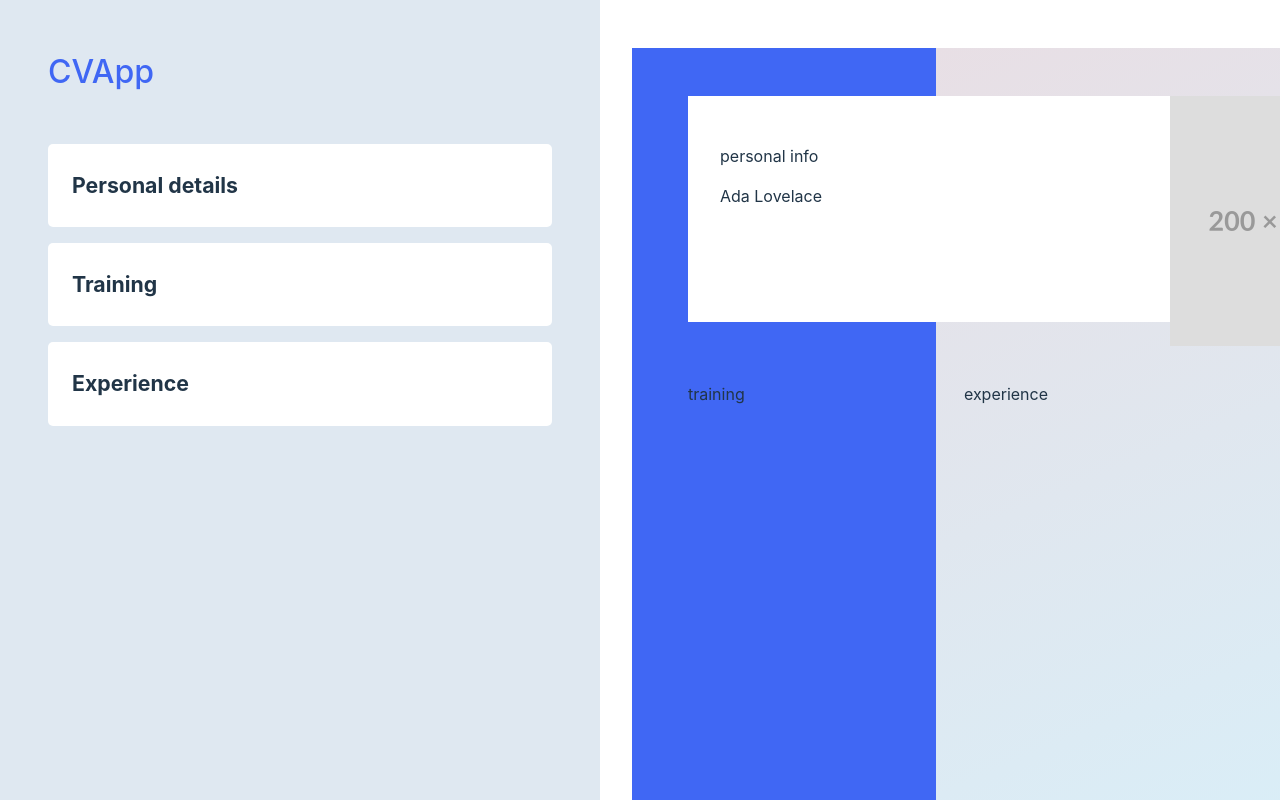
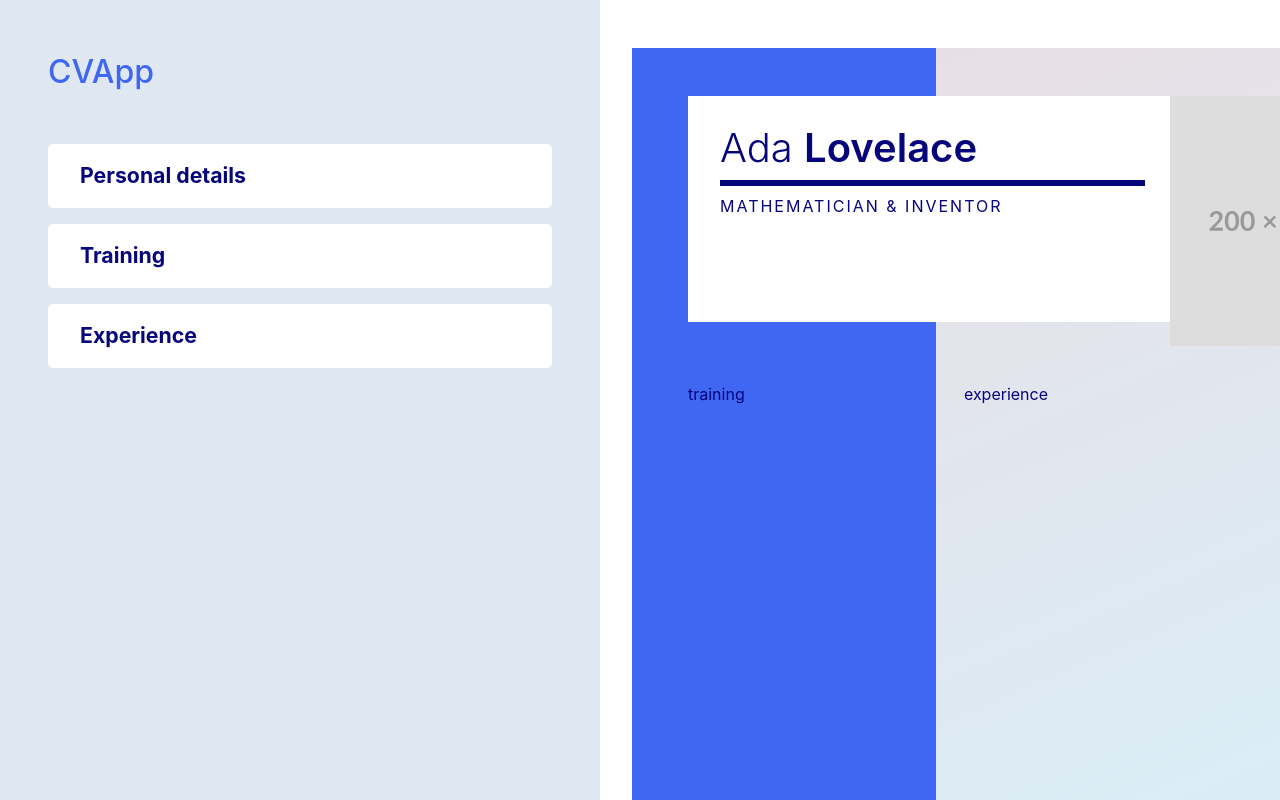
Before and after one commit to PurpleHold/cv-app, a React (Vite) app: page / in a window 1280 px wide. Shown: the top 800 px of the page. Built offline with nearby package versions, Linux system fonts and the light colour scheme; some icons are missing.

Commit message:
Use state to preview personal details info on cv-output, style form

```diff
--- a/src/App.css
+++ b/src/App.css
@@ -1,4 +1,6 @@
 #root {
+  --main-text-color: #07057c;
+
   margin: 0 auto;
   display: grid;
   grid-template-areas: 'head output'
@@ -8,6 +10,7 @@
   min-height: 100vh;
   gap: 0 2rem;
   overflow: hidden;
+  color: var(--main-text-color);
 }
 
 
@@ -43,7 +46,7 @@ header {
 }
 .card {
   background: #fff;
-  padding: 0.5rem 1.5rem;
+  padding: 1rem 2rem;
   border-radius: 5px;
 }
 .card button i {
@@ -55,14 +58,25 @@ header {
 }
 .card-header h2 {
   font-size: 1.33rem;
+  margin: 0;
 }
 .card-header button, .card-header button:focus {
   background: none;
   border: none;
   outline: none;
+  padding: 0;
 }
-.card-content {
+/*.card-content {
   padding: 1rem 0;
+}*/
+.card form {
+  display: flex;
+  gap: 1rem;
+  flex-wrap: wrap;
+}
+.card form input {
+  padding: 0.33rem 0.75rem;
+  display: block;
 }
 
 
@@ -95,6 +109,22 @@ header {
   margin: 3rem 3.5rem 1.5rem 3.5rem;
   padding: 2rem;
 }
+.fullname {
+  font-size: 2.5rem;
+  font-weight: 300;
+  border-bottom: 5pt solid var(--main-text-color);
+  max-width: 425px;
+  line-height: 2.5rem;
+  padding-bottom: 0.75rem;
+}
+.fullname .last {
+  font-weight: 600;
+}
+.occupation {
+  text-transform: uppercase;
+  padding-top: 0.5rem;
+  letter-spacing: 2px;
+}
 .cv-pic {
   z-index: 99;
   grid-area: 1 / 3 / 2 / 4;
--- a/src/App.jsx
+++ b/src/App.jsx
@@ -10,12 +10,18 @@ import CVExperience from "./components/cv-experience"
 import placeHolder from './assets/placeholder.png'
 
 function App() {
-  const [name, setName] = useState('Ada Lovelace');
+  const [firstName, setFirstName] = useState('Ada');
+  const [lastName, setLastName] = useState('Lovelace');
+  const [occupation, setOccupation] = useState('Mathematician & Inventor');
+
 
   return (
     <>
       <div className="edit-ui">
-            <PersonInfo name={name} />
+            <PersonInfo
+            firstName={firstName} setFirstName={setFirstName}
+            lastName={lastName} setLastName={setLastName}
+            occupation={occupation} setOccupation={setOccupation}/>
             <Training />
             <Exp />
       </div>
@@ -23,7 +29,7 @@ function App() {
       <div className="doc-container">
             <div className="paper">
                 <div className="output">
-                    <CVPersInfo name={name} />
+                    <CVPersInfo firstName={firstName} lastName={lastName} occupation={occupation} />
                     <div className="cv-pic">
                         <img src={placeHolder} alt="profile picture dimensions, 250 height 200 width pixels" />
                     </div>
--- a/src/components/cv-personal-info.jsx
+++ b/src/components/cv-personal-info.jsx
@@ -1,9 +1,9 @@
-function CVPersInfo({name}) {
+function CVPersInfo({firstName, lastName, occupation}) {
 
     return (
         <div className="cv-pers">
-            <p>personal info</p>
-            <p>{name}</p>
+            <div className="fullname">{firstName} <span className="last">{lastName}</span></div>
+            <div className="occupation">{occupation}</div>
         </div>
     )
 }
--- a/src/components/personal-info.jsx
+++ b/src/components/personal-info.jsx
@@ -1,16 +1,25 @@
 import Card from "./card"
 
-function PersonInfo({name}) {
+function PersonInfo({
+    firstName, setFirstName,
+    lastName, setLastName, occupation, setOccupation}) {
+
     return (
         <Card
         title='Personal details'
         content={
-        <div>
-            <label> Name:
-            <input type="text" value="" placeholder={name}/>
+        <form>
+            <label>First name :
+            <input type="text" placeholder={firstName} onChange={(e) => setFirstName(e.target.value)}/>
             </label>
-        </div>
-    }/>
+            <label>Last name :
+            <input type="text" placeholder={lastName} onChange={(e) => setLastName(e.target.value)}/>
+            </label>
+            <label>Occupation:
+            <input type="text" placeholder={occupation} onChange={(e) => setOccupation(e.target.value)}/>
+            </label>
+        </form>
+        }/>
     )
 }
 
```
